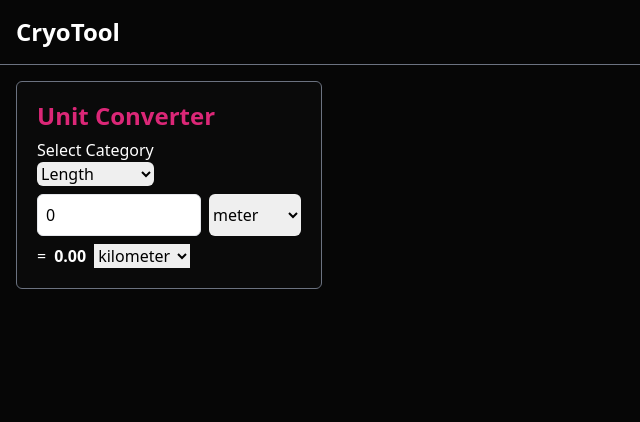
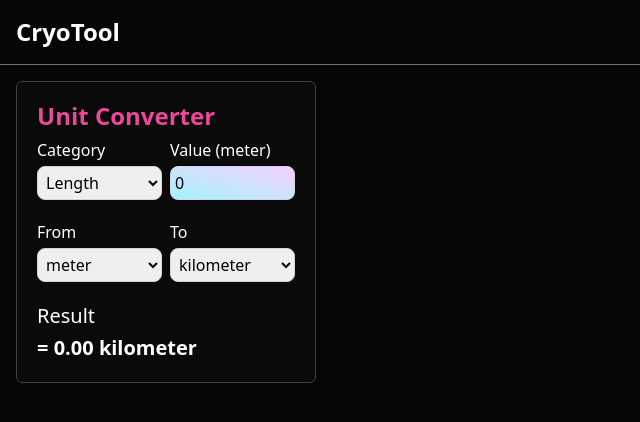
Before and after one commit to Cryobyte56/dev-tool-rect, a React (Vite) app: page / in a window 1280 px wide. Shown: the top 422 px of the page, without its empty margins (0-640 px from the left). Built offline with nearby package versions, Linux system fonts and the light colour scheme.

Commit message:
Unit Converter Done.

```diff
--- a/src/App.jsx
+++ b/src/App.jsx
@@ -7,7 +7,7 @@ function App() {
   return (
     <>
       <Navbar />
-      <div className="grid grid-cols-4 gap-2 p-4 md:grid-cols-4">
+      <div className="grid grid-cols-1 sm:grid-cols-2 md:grid-cols-4 gap-4 p-4">
         {/* Unit Converter Component */}
         <div className="col-span-1">
           <UnitConverter />
@@ -15,12 +15,12 @@ function App() {
 
         {/* BMI Calculator */}
         <div className="col-span-1">
-
+          {/* Add BMI calculator component here */}
         </div>
 
         {/* Date Difference Calculator */}
-        <div className="col-span-2">
-
+        <div className="col-span-1 sm:col-span-2 md:col-span-1">
+          {/* Add Date Difference calculator component here */}
         </div>
       </div>
     </>
--- a/src/UnitConverter.jsx
+++ b/src/UnitConverter.jsx
@@ -62,38 +62,46 @@ const UnitConverter = () => {
   };
 
   return (
-    <div className="bg-neutral-950 text-black border rounded-md border-gray-500 p-5">
-      <h3 className="text-lg font-semibold text-pink-600 mb-2">
+    <div className="bg-neutral-950 text-black border rounded-md border-neutral-700 p-5">
+      <h3 className="text-lg font-semibold text-pink-500 mb-2">
         Unit Converter
       </h3>
 
+      <div className="grid grid-cols-1 sm:grid-cols-2 md:grid-cols-4 gap-2 mb-5">
         {/* Category Selection */}
-      <p className="text-white">Select Category</p>
+        <div className="flex flex-col col-span-1 sm:col-span-2 gap-1">
+          <p className="text-white">Category</p>
           <select
             value={category}
             onChange={(e) => handleCategoryChange(e.target.value)}
-        className="mb-2 rounded-md"
+            className="w-full rounded-lg text-black p-1 border border-gray-300 focus:border-pink-400 focus:outline-none"
           >
             <option value="length">Length</option>
             <option value="weight">Weight</option>
             <option value="temperature">Temperature</option>
           </select>
+        </div>
 
         {/* User Input */}
-      <div className="flex gap-2">
+        <div className="flex flex-col col-span-1 sm:col-span-2 gap-1">
+          <p className="text-white">Value ({fromUnit || ""})</p>
           <input
-          type="number"
             value={value}
             onChange={(e) => handleConvert(parseFloat(e.target.value) || 0)}
-          placeholder="Enter value"
-          className="border p-2 rounded-md w-full"
+            placeholder="Enter A Value"
+            className="w-full rounded-lg bg-gradient-to-tr from-cyan-200 to-fuchsia-200 text-black p-1 border border-gray-300 focus:border-pink-400 focus:outline-none"
           />
+        </div>
+      </div>
 
-        {/* Unit Selection */}
+      <div className="grid grid-cols-1 sm:grid-cols-2 md:grid-cols-4 gap-2">
+        {/* Unit Selection - From */}
+        <div className="flex flex-col col-span-1 sm:col-span-2 gap-1">
+          <p className="text-white">From</p>
           <select
             value={fromUnit}
             onChange={(e) => handleFromUnitChange(e.target.value)}
-          className="w-24 rounded-md"
+            className="w-full rounded-lg text-black p-1 border border-gray-300 focus:border-pink-400 focus:outline-none"
           >
             {Object.keys(conversions[category]).map((unit) => (
               <option key={unit} value={unit}>
@@ -102,13 +110,14 @@ const UnitConverter = () => {
             ))}
           </select>
         </div>
-      <div className="mt-2 flex gap-2 items-center text-white">
-        <span>=</span>
-        <span className="font-semibold">{result.toFixed(2)}</span>
+
+        {/* Unit Selection - To */}
+        <div className="flex flex-col col-span-1 sm:col-span-2 gap-1">
+          <p className="text-white">To</p>
           <select
             value={toUnit}
             onChange={(e) => handleToUnitChange(e.target.value)}
-          className="w-24 text-black"
+            className="w-full rounded-lg text-black p-1 border border-gray-300 focus:border-pink-400 focus:outline-none"
           >
             {Object.keys(conversions[category]).map((unit) => (
               <option key={unit} value={unit}>
@@ -118,6 +127,15 @@ const UnitConverter = () => {
           </select>
         </div>
       </div>
+
+      {/* Result */}
+      <div className="flex flex-col gap-1 mt-5">
+        <p className="text-white font-medium text-xl">Result</p>
+        <span className="font-semibold text-xl text-white">
+          = {!isNaN(result) ? result.toFixed(2) : "0.00"} {toUnit || ""}
+        </span>
+      </div>
+    </div>
   );
 };
 
```
Lines whose indentation alone changed are shown as unchanged.
